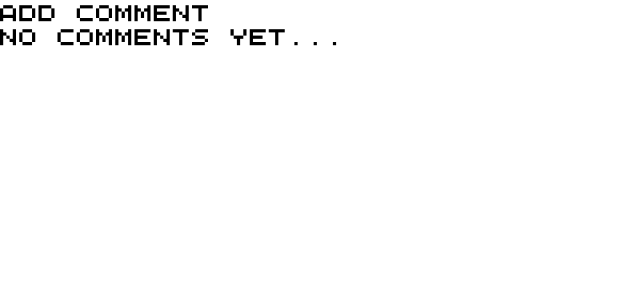
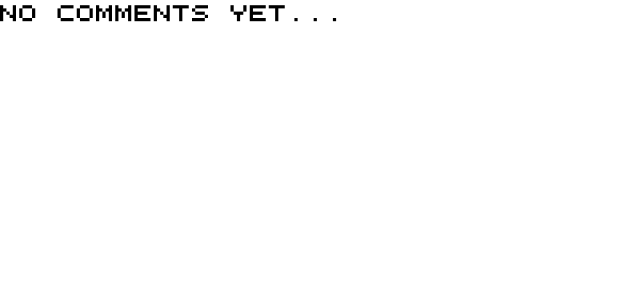
Before and after one commit to wavlake/wavman, a Next.js app: page /Screen/CommentsScreen in a window 1280 px wide. Shown: the top 300 px of the page, without its empty margins (0-640 px from the left). Built offline with nearby package versions, Linux system fonts and the light colour scheme; what tailwindcss-animation-delay would draw is missing.

Commit message:
add nip07

```diff
--- a/src/pages/Screen/CommentsScreen.tsx
+++ b/src/pages/Screen/CommentsScreen.tsx
@@ -1,3 +1,4 @@
+import { useNIP07Login } from "@/nostr/useNIP07Login";
 import { Event } from "nostr-tools";
 
 const Comment: React.FC<{ comment: Event }> = ({ comment }) => (
@@ -9,12 +10,9 @@ const CommentsScreen: React.FC<{
   comments: Event[];
 }> = ({ loading, comments }) => {
   if (loading) return <div>Comments Loading Screen</div>;
-
+  const { publicKey } = useNIP07Login();
   return (
     <div className="">
-      {/* <input {...register("comment")} /> */}
-      {/* TODO - disable when not logged in */}
-      <button type="submit">Add Comment</button>
       {!comments ? (
         <div>No comments yet...</div>
       ) : (
```
